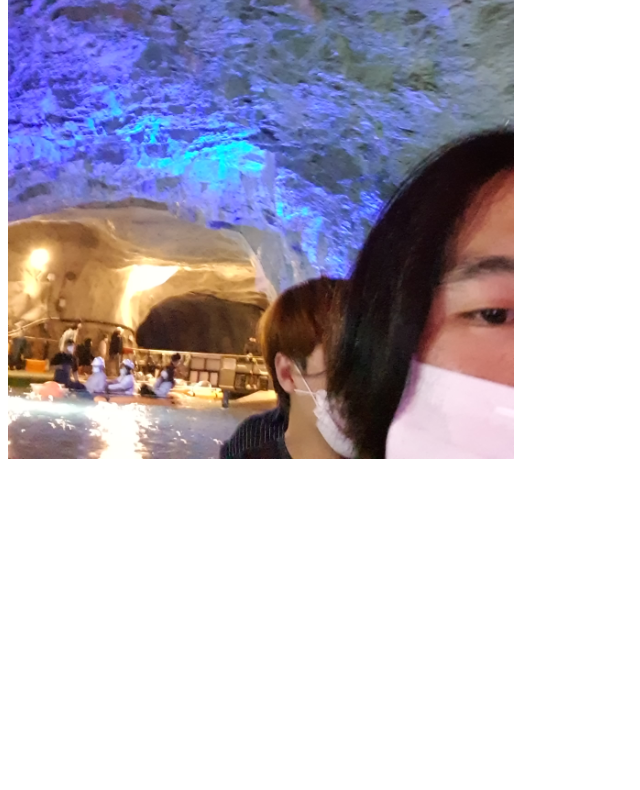
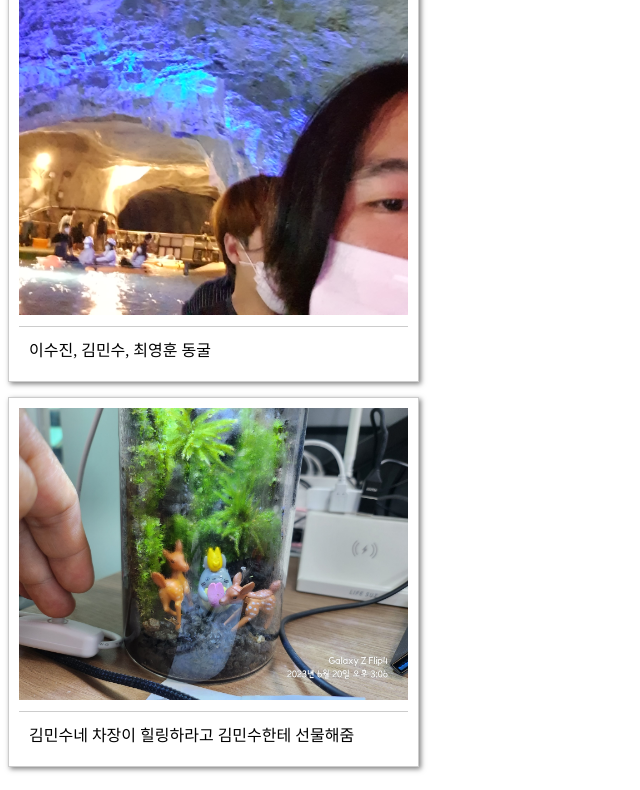
Before and after one commit to funnymars/friends91, a plain HTML site: page index.html in a window 1280 px wide. Shown: the part 291-1081 px from the top of the page, without its empty margins (0-640 px from the left). Before the commit the page ends 800 px from the top, so only its background shows below. Drawn offline with Linux system fonts and the light colour scheme.

Commit message:
Add files via upload

```diff
--- a/index.html
+++ b/index.html
@@ -1,10 +1,42 @@
 <html>
   <head>
+    <style>
+      #columns{
+        column-width:350px;
+        column-gap: 15px;
+      }
+      #columns figure{
+        display: inline-block;
+        border:1px solid rgba(0,0,0,0.2);
+        margin:0;
+        margin-bottom: 15px;
+        padding:10px;
+        box-shadow: 2px 2px 5px rgba(0,0,0,0.5);;
+      }
+      #columns figure img{
+        width:100%;
+      }
+      #columns figure figcaption{
+        border-top:1px solid rgba(0,0,0,0.2);
+        padding:10px;
+        margin-top:11px;
+      }
+    </style>
     <meta charset="utf-8">
-    <title>제모그</title>
+    <title>91</title>
   </head>
   <body>
-    <h1>사진첩</h1>
-    <img src="/public/images/test.jpg" width="40%" />
+    <h1>91 사진첩</h1>
+    <div id="columns">
+
+    <figure>
+        <img src="/public/images/test.jpg">
+        <figcaption>이수진, 김민수, 최영훈 동굴</figcaption>
+      </figure>
+    <figure>
+        <img src="/public/images/kim1.jpg">
+        <figcaption>김민수네 차장이 힐링하라고 김민수한테 선물해줌</figcaption>
+      </figure>
+    </div>
   </body>
 </html>
```
